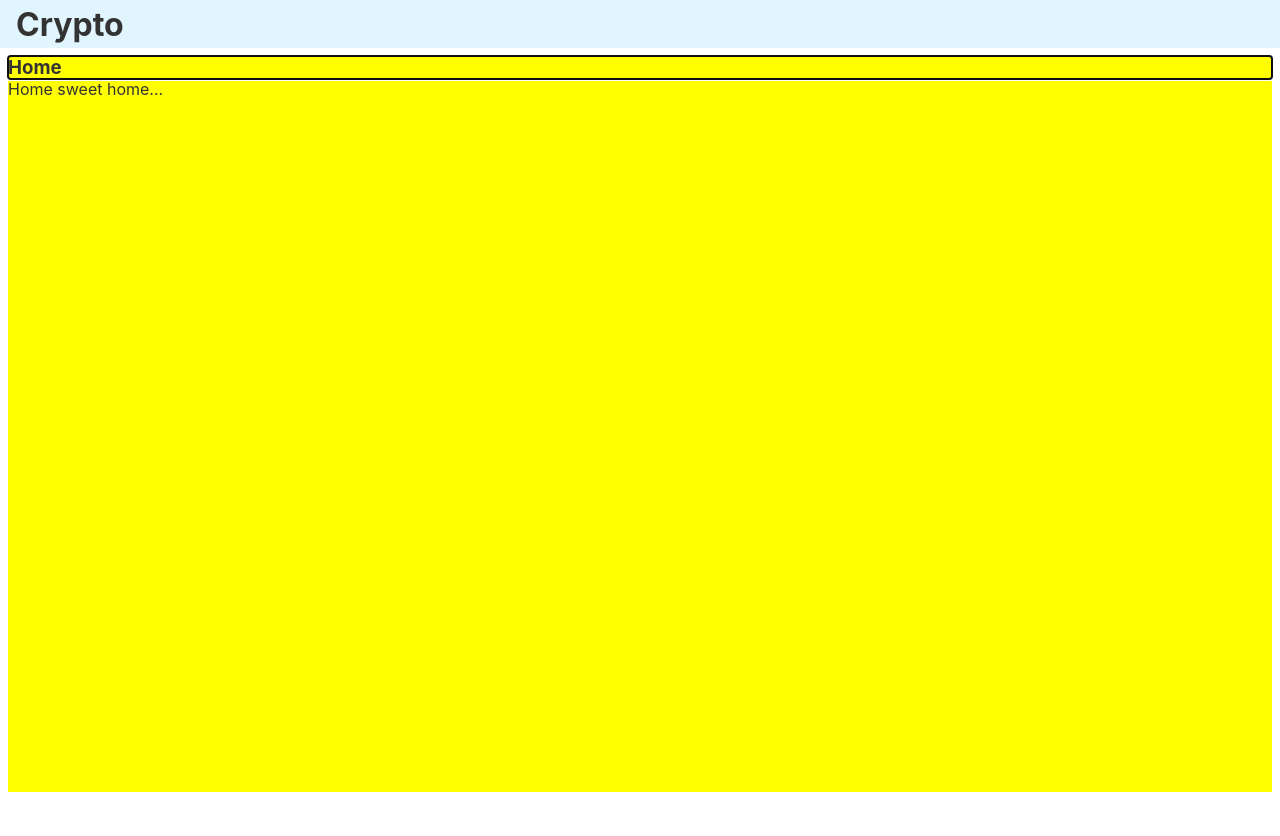
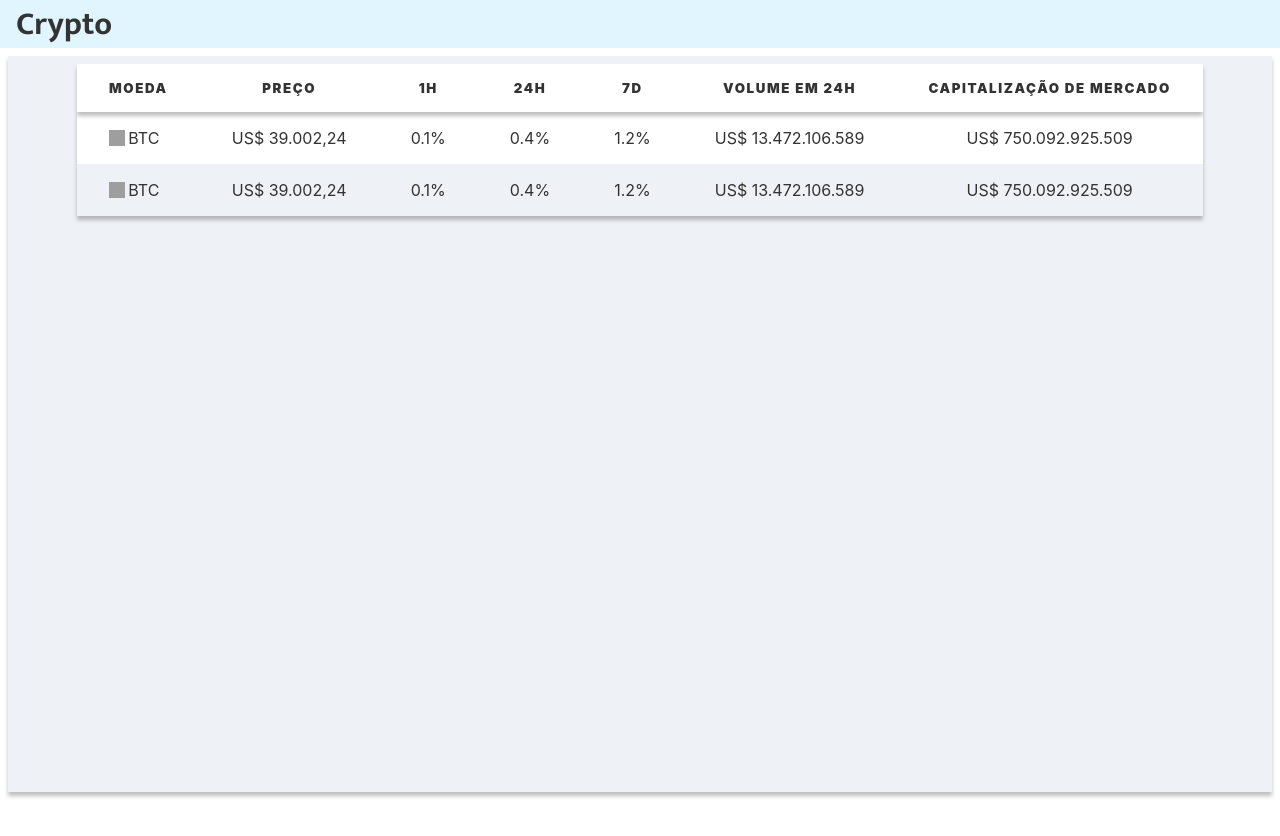
Before and after one commit to ilemuelfigueira/crypto-chart-list, a Svelte app: page / in a window 1280 px wide. Shown: the top 836 px of the page. Built offline with nearby package versions, Linux system fonts and the light colour scheme; grey boxes are pictures that could not be loaded.

Commit message:
feat: basic table

```diff
--- a/src/App.svelte
+++ b/src/App.svelte
@@ -29,24 +29,9 @@
     </header>
 
     <main>
-      <Route path="login">
+      <Route path="/">
         <Home />
       </Route>
-
-      <Route path="/">
-        <h3>Home</h3>
-        <p>Home sweet home...</p>
-      </Route>
-
-      <Route path="about">
-        <h3>About</h3>
-        <p>That's what it's all about!</p>
-      </Route>
-
-      <PrivateRoute path="profile" let:location>
-        <h3>Welcome {$user.username}</h3>
-        <button on:click={handleLogout}>Logout</button>
-      </PrivateRoute>
     </main>
   </body>
 </Router>
@@ -73,10 +58,10 @@
 
     /* // Assumes the browser default, typically `16px` */
     --font-base: 0.95rem;
-    --font-lg: var(--font-base) * 1.25;
-    --font-sm: var(--font-base) * 0.875;
-    --font-xs: var(--font-base);
-    --font-xl: var(--font-base) * 1.35;
+    --font-lg: calc(var(--font-base) * 1.25);
+    --font-sm: calc(var(--font-base) * 0.875);
+    --font-xs: calc(var(--font-base));
+    --font-xl: calc(var(--font-base) * 1.35);
 
     --lm-shadow-active: 0px 4px 4px 0px rgba(0, 0, 0, 0.25);
     --lm-shadow-inactive: 0px 16px 30px -10px rgba(0, 0, 0, 0.2);
@@ -103,6 +88,13 @@
     padding: 0;
   }
 
+  body,
+  input,
+  button,
+  textarea {
+    font: 400 16px "Mukta", sans-serif;
+  }
+
   header {
     display: flex;
     justify-content: space-between;
@@ -124,9 +116,10 @@
   main {
     margin-top: 3rem;
 
-    background: yellow;
-
     min-height: calc(100vh - 4rem);
     min-width: 100%;
+
+    box-shadow: var(--lm-shadow-active);
+    background: var(--clr-gray200);
   }
 </style>
--- a/src/routes/Home.svelte
+++ b/src/routes/Home.svelte
@@ -1,35 +1,103 @@
-<script>
-  import { useNavigate, useLocation } from "svelte-navigator";
-  import { user } from "../stores/user";
+<body>
+  <table>
+    <thead>
+      <tr>
+        <th>Moeda</th>
+        <th>Preço</th>
+        <th>1h</th>
+        <th>24h</th>
+        <th>7d</th>
+        <th>Volume em 24h</th>
+        <th>Capitalização de Mercado</th>
+      </tr>
+    </thead>
+    <tbody>
+      <tr>
+        <td>
+          <div>
+            <img
+              src="https://assets.coingecko.com/coins/images/1/large/bitcoin.png?1547033579"
+              alt=""
+            />
+            BTC
+          </div>
+        </td>
+        <td>US$ 39.002,24</td>
+        <td>0.1%</td>
+        <td>0.4%</td>
+        <td>1.2%</td>
+        <td>US$ 13.472.106.589</td>
+        <td>US$ 750.092.925.509</td>
+      </tr>
+      <tr>
+        <td>
+          <div>
+            <img
+              src="https://assets.coingecko.com/coins/images/1/large/bitcoin.png?1547033579"
+              alt=""
+            />
+            BTC
+          </div>
+        </td>
+        <td>US$ 39.002,24</td>
+        <td>0.1%</td>
+        <td>0.4%</td>
+        <td>1.2%</td>
+        <td>US$ 13.472.106.589</td>
+        <td>US$ 750.092.925.509</td>
+      </tr>
+    </tbody>
+  </table>
+</body>
 
-  const navigate = useNavigate();
-  const location = useLocation();
+<style>
+  body {
+    display: flex;
+    justify-content: center;
+    align-items: center;
 
-  let username;
-  let password;
+    width: 100%;
+  }
 
-  function handleSubmit() {
-    $user = { username, password };
-    const from = ($location.state && $location.state.from) || "/";
-    navigate(from, { replace: true });
+  body table {
+    border-collapse: collapse;
+    box-shadow: var(--lm-shadow-active);
+    background: white;
+    text-align: center;
+    overflow: hidden;
+
+    min-width: 500px;
   }
-</script>
 
-<h3>Login</h3>
-<form on:submit={handleSubmit}>
-  <input
-    bind:value={username}
-    type="text"
-    name="username"
-    placeholder="Username"
-  />
-  <br />
-  <input
-    bind:value={password}
-    type="password"
-    name="password"
-    placeholder="Password"
-  />
-  <br />
-  <button type="submit">Login</button>
-</form>
+  body table thead {
+    box-shadow: var(--lm-shadow-active);
+  }
+
+  body table th {
+    padding: 1rem 2rem;
+    text-transform: uppercase;
+    letter-spacing: 0.1rem;
+    font-size: var(--font-sm);
+    font-weight: 900;
+  }
+
+  body table td {
+    padding: 1rem 2rem;
+  }
+
+  body table tbody tr td div {
+    display: flex;
+    align-items: center;
+    gap: 0.2rem;
+  }
+
+  body table tbody tr td img {
+    width: 1rem;
+    height: 1rem;
+    aspect-ratio: 4/3;
+  }
+
+  body table tbody tr:nth-child(even) {
+    background: var(--clr-gray200);
+  }
+</style>
```
